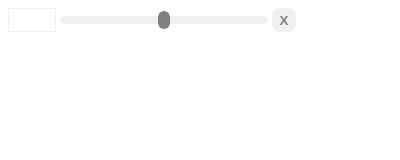
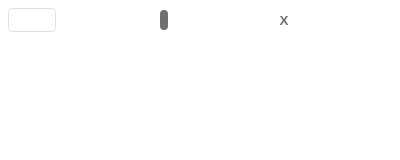
Before and after one commit to RedKenrok/Browser-TabVolume, a browser extension: page popup.html in a window 400 px wide. Drawn offline with Linux system fonts and the light colour scheme.

Commit message:
Updated styling

```diff
--- a/popup.css
+++ b/popup.css
@@ -2,7 +2,8 @@ body {
 	--white: #fff;
 	--white-off: #f0f0f0;
 	--white-dark: #e0e0e0;
-	--grey: #808080;
+	--grey-light: #a0a0a0;
+	--grey: #707070;
 	--black: #000;
 
 	display: inline-block;
@@ -32,25 +33,21 @@ form > input[type=number] {
 
 	font-weight: bold;
 
-	border: solid 1px var(--white-off);
+	border: solid 1px var(--white-dark);
+	border-radius: 4px;
 	color: var(--grey);
 }
-form > input[type=number]:hover {
-	color: var(--black);
-	border: solid 1px var(--white-dark);
-}
 form > input[type=number]:focus {
-	color: var(--black);
-	border: solid 1px var(--white-dark);
+	border: solid 1px transparent;
 }
 
 form > input[type=range] {
 	height: 8px;
-	width: 208px;
+	width: 200px;
+	margin: 0 4px 0 4px;
 
 	-webkit-appearance: none;
-	background-color: var(--white-off);
-	border-radius: 8px;
+	border-radius: 4px;
 
 	transition: all 0.2s ease-in-out;
 }
@@ -58,22 +55,17 @@ form > input[type=range]:focus {
 	outline: 0;
 }
 form > input[type=range]:hover {
-	background-color: var(--white-dark);
+	background-color: var(--white-off);
 }
 form input[type=range]::-webkit-slider-thumb {
-	height: 18px;
-	width: 12px;
+	height: 20px;
+	width: 8px;
 	z-index: 2000;
 
 	-webkit-appearance: none;
 	background-color: var(--grey);
-	border-radius: 6px;
+	border-radius: 4px;
 	cursor: pointer;
-
-	transition: all 0.2s ease-in-out;
-}
-form > input[type=range]:hover::-webkit-slider-thumb {
-	background-color: var(--black);
 }
 
 button {
@@ -81,22 +73,21 @@ button {
 	height: 24px;
 	width: 24px;
 	padding: 0;
+	margin-left: 4px;
 	border: 0;
-	margin-left: 4px;
 	vertical-align: middle;
 
 	font-weight: bold;
 
 	-webkit-appearance: none;
-	background-color: var(--white-off);
-	border-radius: 8px;
+	background-color: transparent;
+	border-radius: 4px;
 	color: var(--grey);
 
 	transition: all 0.2s ease-in-out;
 }
 button:hover {
-	background-color: var(--white-dark);
-	color: var(--black);
+	background-color: var(--white-off);
 }
 button:focus {
 	outline: 0;
--- a/popup.html
+++ b/popup.html
@@ -1,7 +1,6 @@
 <html lang="en-gb" dir="ltr">
 	<head>
 		<link rel="stylesheet" href="popup.css">
-		<script src="popup.js"></script>
 	</head>
 	<body>
 		<form id="interface">
@@ -9,5 +8,6 @@
 			<input type="range" min="0" max="200" step="1">
 		</form>
 		<button id="stop">X</button>
+		<script src="popup.js"></script>
 	</body>
 </html>
```
Also changed, not shown: options.html (+1 -1 lines), icons/128.png (renamed from images/icons/128.png), icons/16.png (renamed from images/icons/16.png), icons/32.png (renamed from images/icons/32.png), icons/64.png (renamed from images/icons/64.png), images/icons/256.png (deleted), manifest.json, 4 other files.
